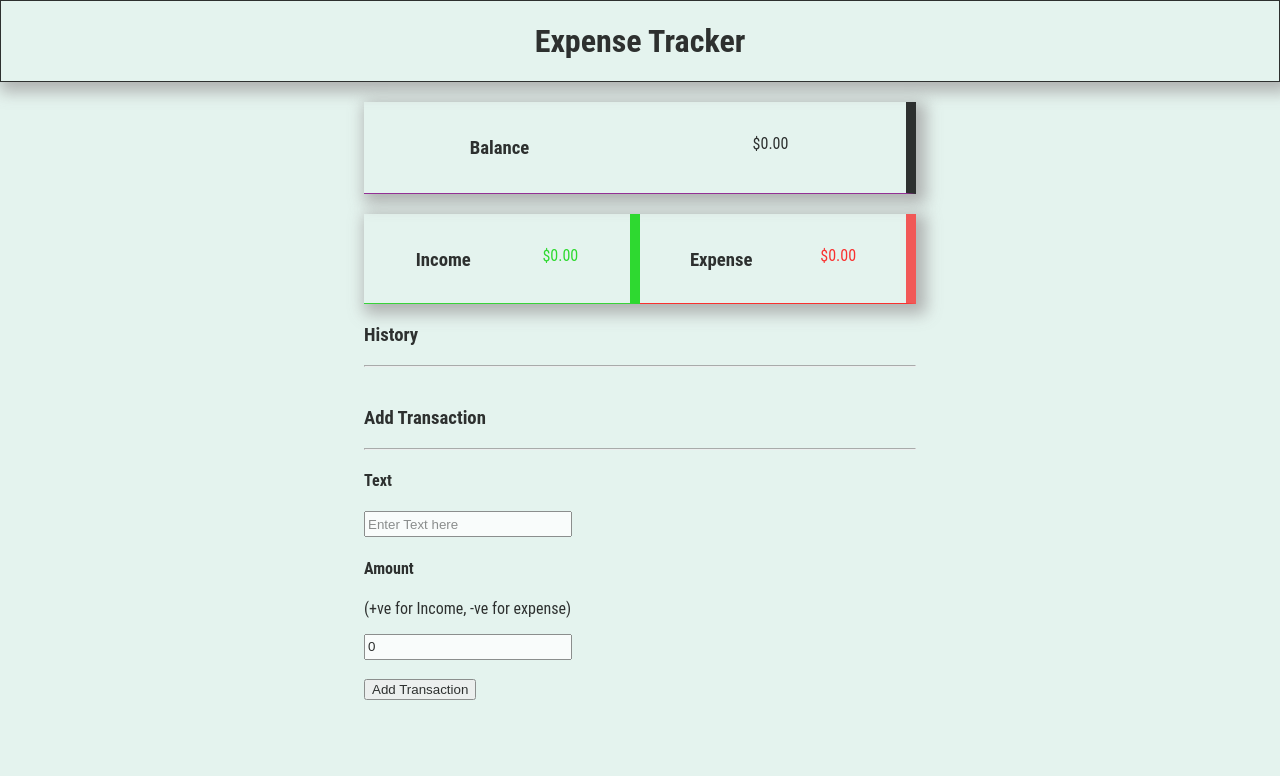
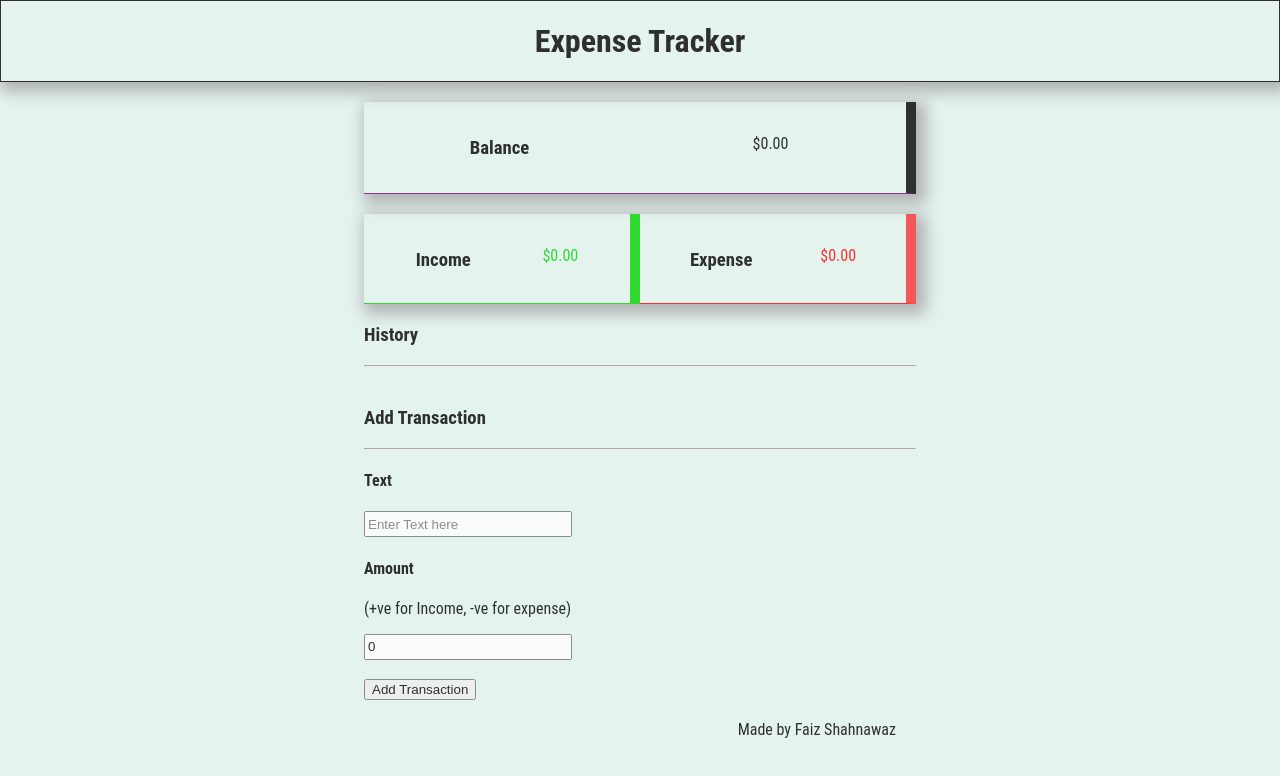
Before and after one commit to faiz260/Expense-Tracker-Application, a React (Create React App) app: page / in a window 1280 px wide. Shown: the top 776 px of the page. Built offline with nearby package versions, Linux system fonts and the light colour scheme.

Commit message:
Footer added

```diff
--- a/src/App.css
+++ b/src/App.css
@@ -4,7 +4,6 @@ body{
   opacity: 0.8;
   font-family: 'Roboto Condensed';
 }
-
 
 .header{
   display: flex;
@@ -168,3 +167,8 @@ body{
   width: 200px;
   height: 20px;
 }
+
+.footer{
+  margin: 20px;
+  float: right;
+}
--- a/src/App.js
+++ b/src/App.js
@@ -4,6 +4,7 @@ import {Balance} from './Components/Balance'
 import {IncomeExpense} from './Components/IncomeExpense'
 import {TransactionList} from './Components/TransactionList'
 import {AddTransaction} from './Components/AddTransaction'
+import {Footer} from './Components/footer'
 import './App.css';
 import Container from '@material-ui/core/Container';
 
@@ -18,6 +19,7 @@ function App() {
         <IncomeExpense/>
         <TransactionList/>
         <AddTransaction/>
+        <Footer/>
       </Container>
     </GlobalProvider>
   );
--- a/src/Components/AddTransaction.js
+++ b/src/Components/AddTransaction.js
@@ -10,9 +10,9 @@ export const AddTransaction = () => {
 
     const submit = (e) => {
        e.preventDefault();
-       setAmount({
-           amount: 0
-       })
+
+       setAmount("");
+       setText("");
 
         const newTransaction = {
            id: Math.floor(Math.random() * 100000),
--- /dev/null
+++ b/src/Components/footer.js
@@ -0,0 +1,9 @@
+import React from 'react'
+
+export const Footer = () => {
+    return (
+        <div className="footer" >
+            Made by Faiz Shahnawaz
+        </div>
+    )
+}
```
